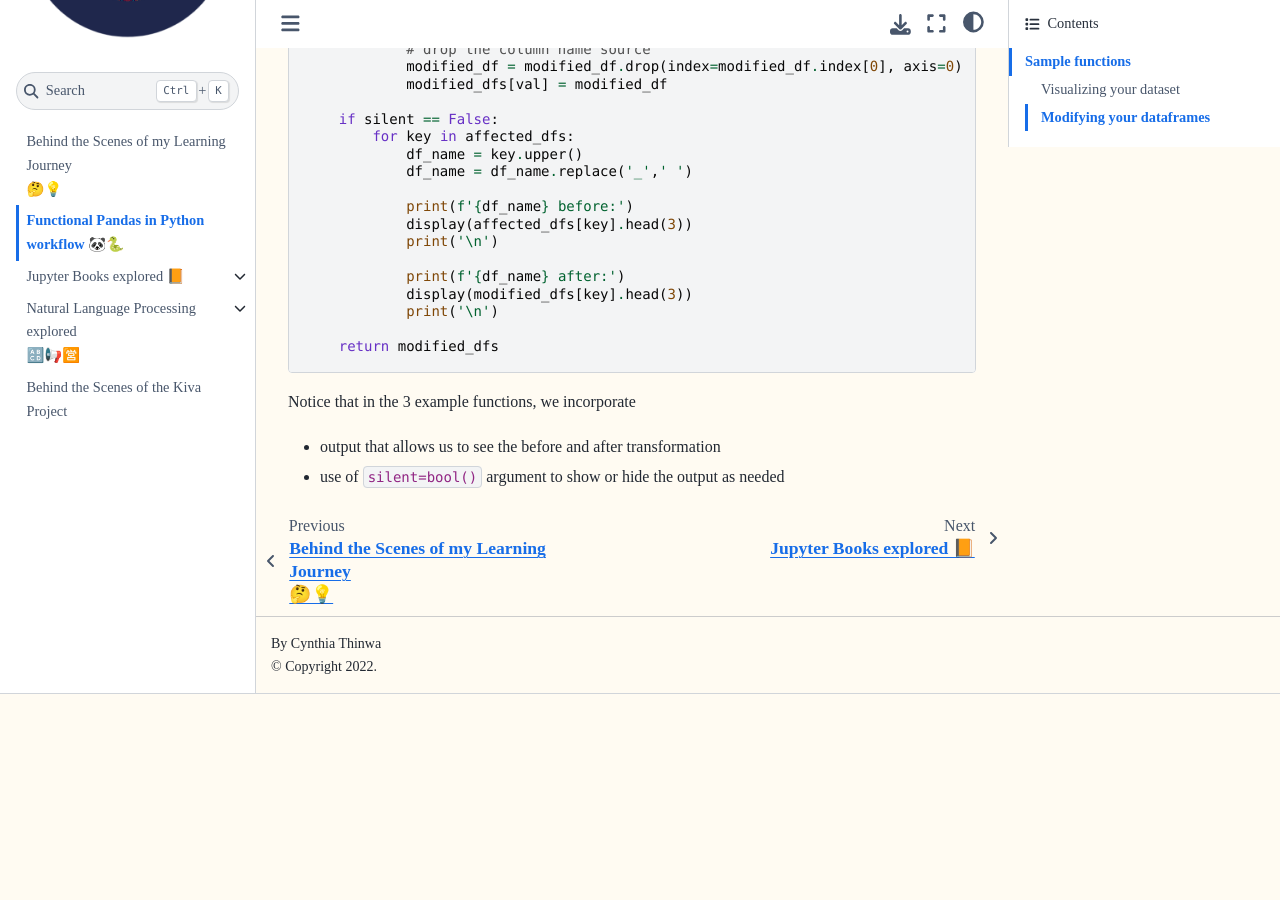
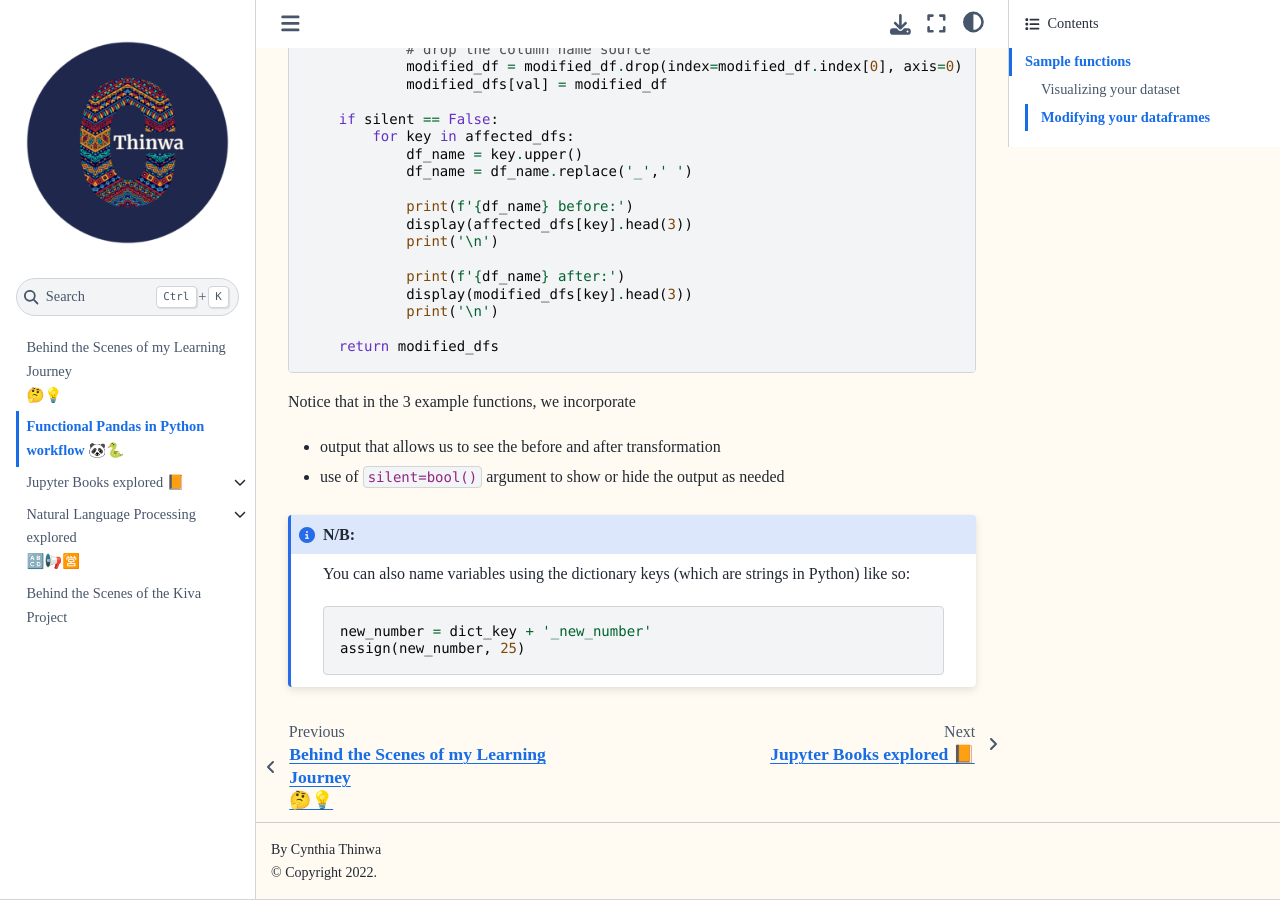
Before and after one commit to CeeThinwa/BTS-Continuous-Learning, a Jupyter Book: the page built from book/pandas_python.md, in a window 1280 px wide and 900 px high, scrolled down 4238 px. Built offline with Jupyter Book 1.0.4 settings and Sphinx 7.4.7 and the Sphinx Book theme 1.1.4, drawn with Linux system fonts in a browser that asks for light colours; before the commit the page ends 4932 px from its top, so only the background shows below that.

````diff
--- a/book/pandas_python.md
+++ b/book/pandas_python.md
@@ -19,7 +19,6 @@ import numpy as np
 ```
 :::{admonition} Data representation in Python:
 :class: note
-
 
 A good idea for transformation tracking is to represent a collection of Pandas dataframes using a dictionary because it helps you easily locate a particular dictionary to perform operations on. It can be represented like so:
 ```
@@ -217,3 +216,15 @@ def header_promoter(affected_dfs={}, silent=bool()):
 Notice that in the 3 example functions, we incorporate
 * output that allows us to see the before and after transformation
 * use of `silent=bool()` argument to show or hide the output as needed
+
+:::{admonition} N/B:
+:class: note
+
+You can also name variables using the dictionary keys (which are strings in Python) like so:
+
+```
+new_number = dict_key + '_new_number'
+assign(new_number, 25)
+```
+
+:::
````
